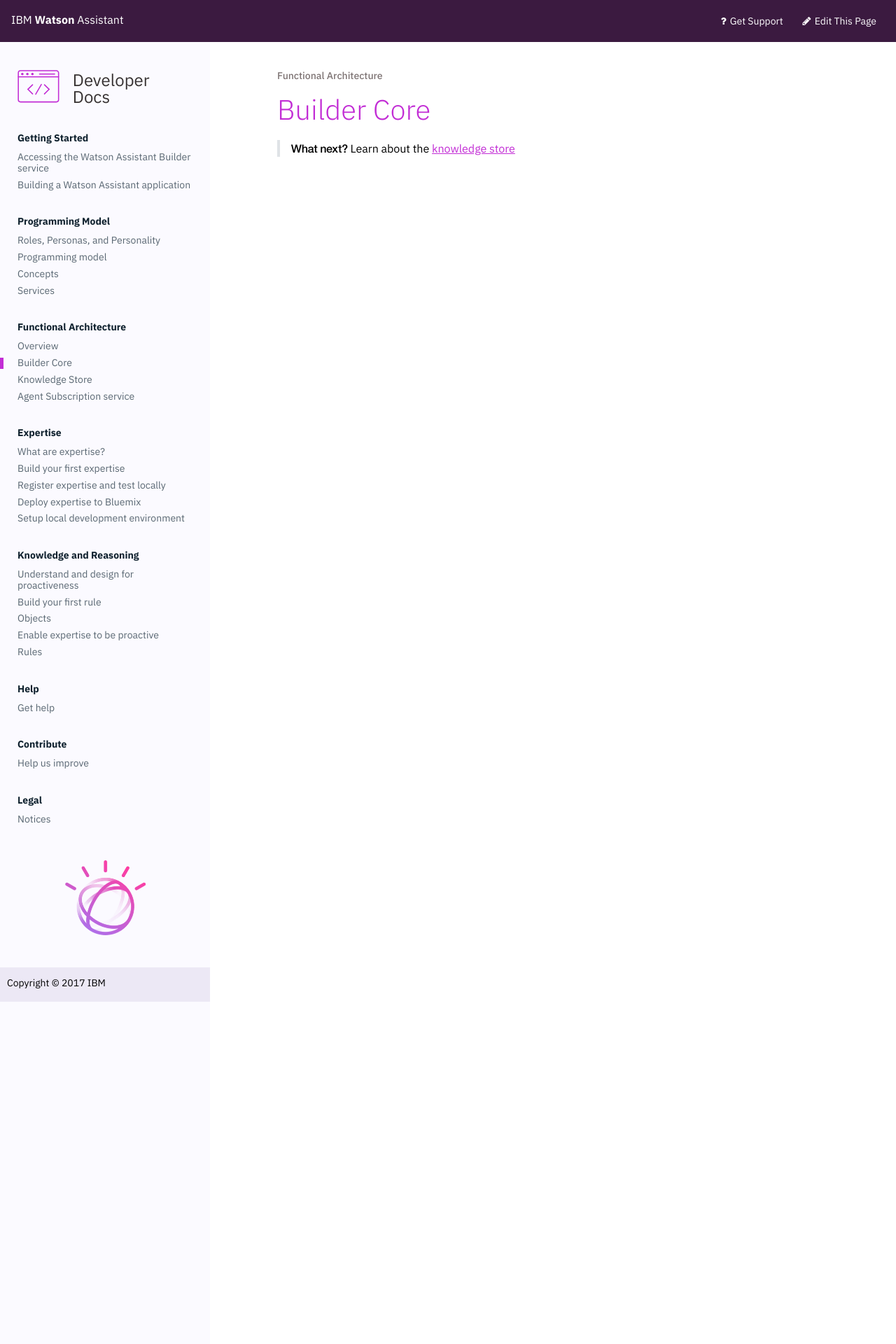
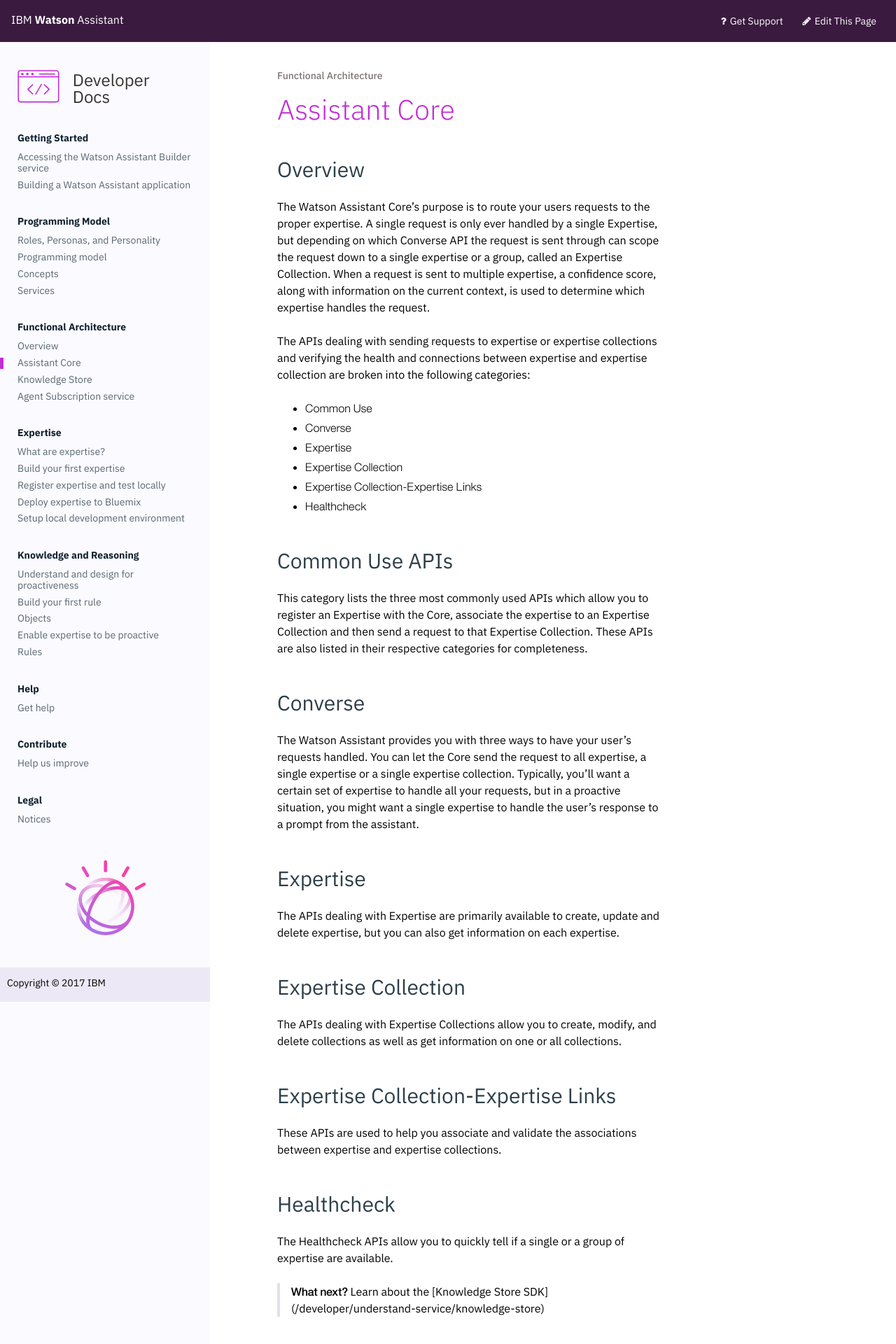
Before and after one commit to benjohnsonnlp/developer, a Jekyll site: the page built from _content/understand-service/core.md, in a window 1280 px wide. Shown: the top 1920 px of the page at 70% size. Built offline with Jekyll 4.4.1, drawn with Linux system fonts in a browser that asks for light colours.

Commit message:
provides content for the Core API page

```diff
--- a/_content/understand-service/core.md
+++ b/_content/understand-service/core.md
@@ -1,6 +1,44 @@
 ---
-title: Builder Core
+title: Assistant Core
 weight: 20
 ---
 
->**What next?**  Learn about the [knowledge store]({{site.baseurl}}/understand-service/knowledge-store)
+## Overview
+
+The Watson Assistant Core's purpose is to route your users requests to the proper expertise.  A single request is only ever handled by a single Expertise, but depending on which Converse API the request is sent through can scope the request down to a single expertise or a group, called an Expertise Collection.  When a request is sent to multiple expertise, a confidence score, along with information on the current context, is used to determine which expertise handles the request.
+
+The APIs dealing with sending requests to expertise or expertise collections and verifying the health and connections between expertise and expertise collection are broken into the following categories:
+
+* Common Use
+* Converse
+* Expertise
+* Expertise Collection
+* Expertise Collection-Expertise Links
+* Healthcheck
+
+## Common Use APIs
+
+This category lists the three most commonly used APIs which allow you to register an Expertise with the Core, associate the expertise to an Expertise Collection and then send a request to that Expertise Collection. These APIs are also listed in their respective categories for completeness.
+
+## Converse
+
+The Watson Assistant provides you with three ways to have your user's requests handled.  You can let the Core send the request to all expertise, a single expertise or a single expertise collection.  Typically, you'll want a certain set of expertise to handle all your requests, but in a proactive situation, you might want a single expertise to handle the user's response to a prompt from the assistant.
+
+## Expertise
+
+The APIs dealing with Expertise are primarily available to create, update and delete expertise, but you can also get information on each expertise.
+
+## Expertise Collection
+
+The APIs dealing with Expertise Collections allow you to create, modify, and delete collections as well as get information on one or all collections.
+
+## Expertise Collection-Expertise Links
+
+These APIs are used to help you associate and validate the associations between expertise and expertise collections.
+
+## Healthcheck
+
+The Healthcheck APIs allow you to quickly tell if a single or a group of expertise are available.
+
+
+>**What next?**  Learn about the [Knowledge Store SDK] ({{site.baseurl}}/understand-service/knowledge-store)
```
